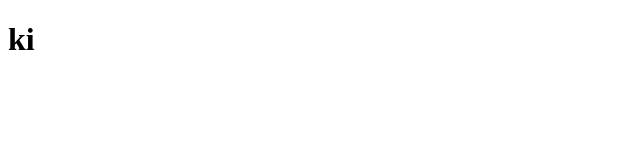
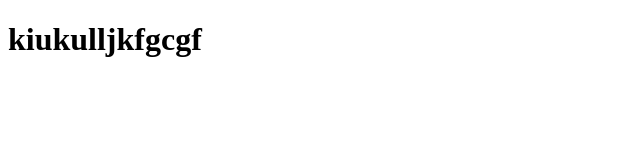
Before and after one commit to kalicharank2025aids-lgtm/poova, a plain HTML site: page index.html in a window 1280 px wide. Shown: the whole page, without its empty margins (0-640 px from the left). Drawn offline with Linux system fonts and the light colour scheme.

Commit message:
Update index.html

```diff
--- a/index.html
+++ b/index.html
@@ -6,6 +6,6 @@
     <title>Document</title>
 </head>
 <body>
-    <h1> ki</h1>
+    <h1> kiukulljkfgcgf</h1>
 </body>
 </html>
```
